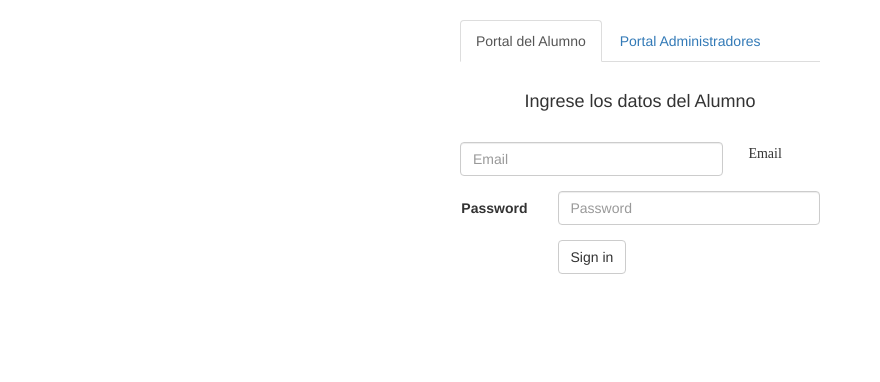
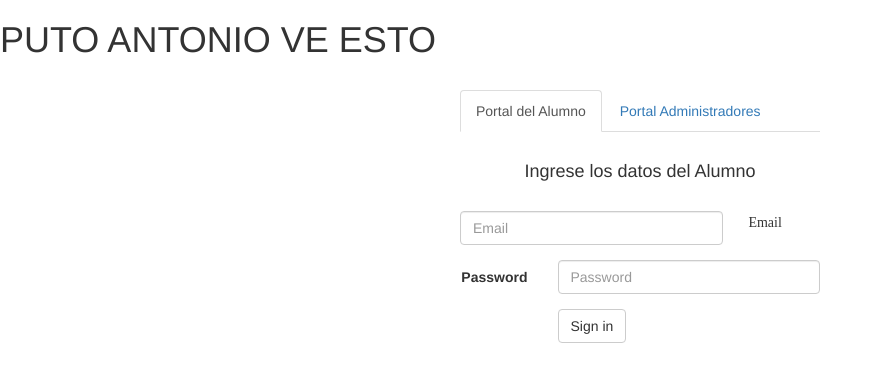
Before and after one commit to Europpa/SecTec, a PHP site: page /sectec-1/ in a window 1280 px wide. Shown: the top 382 px of the page, without its empty margins (0-880 px from the left). Run offline with PHP 8.4, Linux system fonts and the light colour scheme; some web fonts are replaced.

Commit message:
Antonio hize un cambio

```diff
--- a/Views/index/index.php
+++ b/Views/index/index.php
@@ -6,6 +6,7 @@
 	<meta name="viewport" content="width=device-width, user-scalable=no, initial-scale=1.0, maximum-scale=1.0, minimum-scale=1.0">
 </head>
 <body>
+<h1>PUTO ANTONIO VE ESTO</h1>
 <div class="container">
 	<div class="row">
 	    <br>
@@ -21,7 +22,7 @@
 					<br>
 					<form class="form-horizontal">
 						<div class="form-group">
-					    	<label for="inputEmail3" class=" glyphicon glyphicon-user">Email</label>
+					    	<label for="inputEmail3" class="glyphicon glyphicon-user">Email</label>
 					    	<div class="col-sm-9">
 					      		<input type="email" class="form-control" id="inputEmail3" placeholder="Email">
 					    	</div>
```
